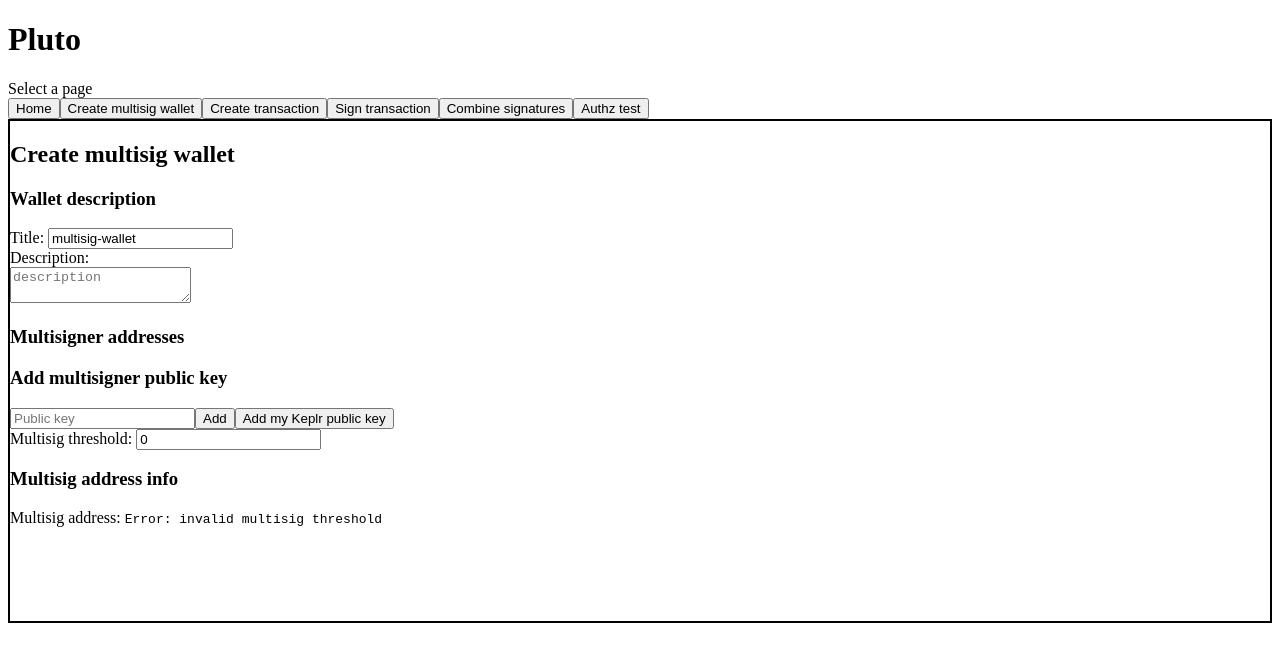
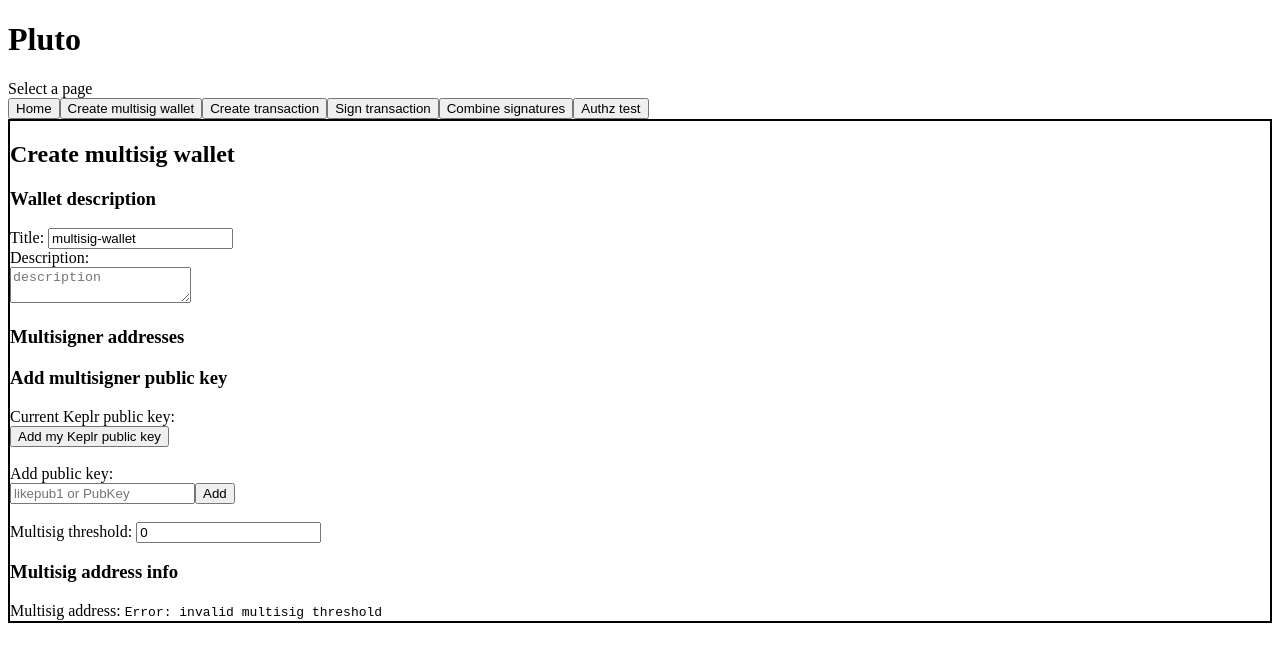
Before and after one commit to Tyrese-BlockStacker/likecoin-cosmos-pluto, a Vue app: page /#/create-multisig in a window 1280 px wide. Shown: the top 662 px of the page. Built offline with nearby package versions, Linux system fonts and the light colour scheme; what @cosmjs/amino, @cosmjs/stargate would draw is missing.

Commit message:
🚸 Show local pubkey in create multisig for easier communication between users

```diff
--- a/src/components/EditMultisig.vue
+++ b/src/components/EditMultisig.vue
@@ -25,11 +25,17 @@
   <div>
     <h3>Add multisigner public key</h3>
     <div>
-      <input v-model.trim="inputPubKey" placeholder="Public key"/>
-      <button @click="addPubKey(inputPubKey)">Add</button>
+      <div> Current Keplr public key: {{ localPubKey }}</div>
       <button @click="addCurrentSigner">Add my Keplr public key</button>
     </div>
+    <br/>
+    <div>
+      <div>Add public key:</div>
+      <input v-model.trim="inputPubKey" placeholder="likepub1 or PubKey"/>
+      <button @click="addPubKey(inputPubKey)">Add</button>
+    </div>
   </div>
+  <br/>
   <div>
     <div>
       Multisig threshold: <input v-model.number="multisigStore.threshold" placeholder="multisig threshold"/>
@@ -45,7 +51,7 @@
 
 <script setup lang="ts">
 import { pubkeyToAddress } from '@cosmjs/amino';
-import { ref, computed } from 'vue';
+import { ref, computed, onMounted } from 'vue';
 
 import { useSignerStore, useMultisigStore } from '@/stores';
 import { PubKey } from '@/cosmos/pubkey';
@@ -73,6 +79,16 @@
 });
 
 const inputPubKey = ref('');
+const localPubKey = ref('');
+
+onMounted(async () => {
+  try {
+    await signerStore.getFromBrowserKeplr();
+    localPubKey.value = JSON.stringify(signerStore.publicKey!.toCosmosJSON())
+  } catch (err) {
+    console.error(err)
+  }
+})
 
 function removePubKey(i: number) {
   multisigStore.multisigners.splice(i, 1);
@@ -93,6 +109,7 @@
 
 async function addCurrentSigner() {
   await signerStore.getFromBrowserKeplr();
-  addPubKey(JSON.stringify(signerStore.publicKey!.toCosmosJSON()));
+  localPubKey.value = JSON.stringify(signerStore.publicKey!.toCosmosJSON())
+  addPubKey(localPubKey.value);
 }
 </script>
```
